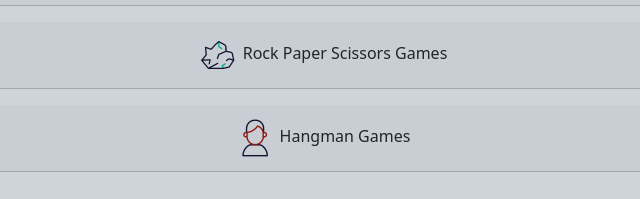
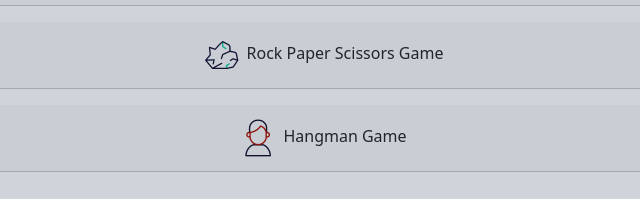
Before and after one commit to Ashu9363/Dictionary, a website: page apps.html in a window 1280 px wide. Shown: the part 319-518 px from the top of the page, 320-960 px from the left. Drawn offline with nearby package versions, Linux system fonts and the light colour scheme.

Commit message:
Update apps.html

```diff
--- a/apps.html
+++ b/apps.html
@@ -55,13 +55,13 @@
               <div class="card text-center bg-dark-subtle my-3" style="border: none;">
                 <div class="card-header">
                     <a class="navbar-brand" href="https://rockpaperscissors.ashishverma28.repl.co">
-                        <img src="wired-outline-1391-paper-waste.gif" alt="Bootstrap" width="50" height="50">Rock Paper Scissors Games</a>
+                        <img src="wired-outline-1391-paper-waste.gif" alt="Bootstrap" width="50" height="50">Rock Paper Scissors Game</a>
                 </div>
               </div>
               <div class="card text-center bg-dark-subtle my-3" style="border: none;">
                 <div class="card-header">
                     <a class="navbar-brand" href="https://hangman.ashishverma28.repl.co">
-                        <img src="wired-outline-17-avatar-man-nodding.gif" alt="Bootstrap" width="50" height="50">Hangman Games</a>
+                        <img src="wired-outline-17-avatar-man-nodding.gif" alt="Bootstrap" width="50" height="50">Hangman Game</a>
                 </div>
               </div>
         </div>
```
